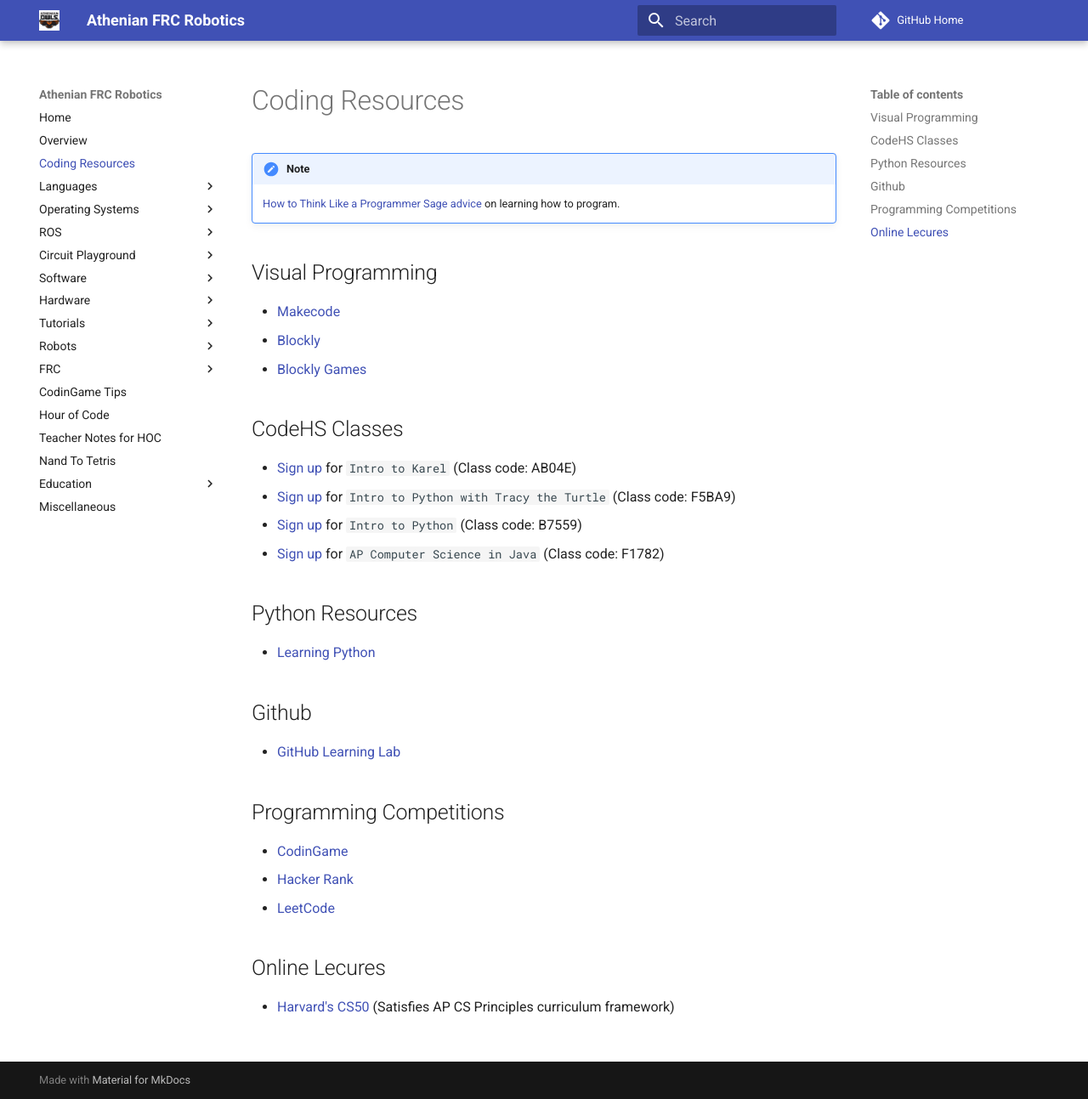
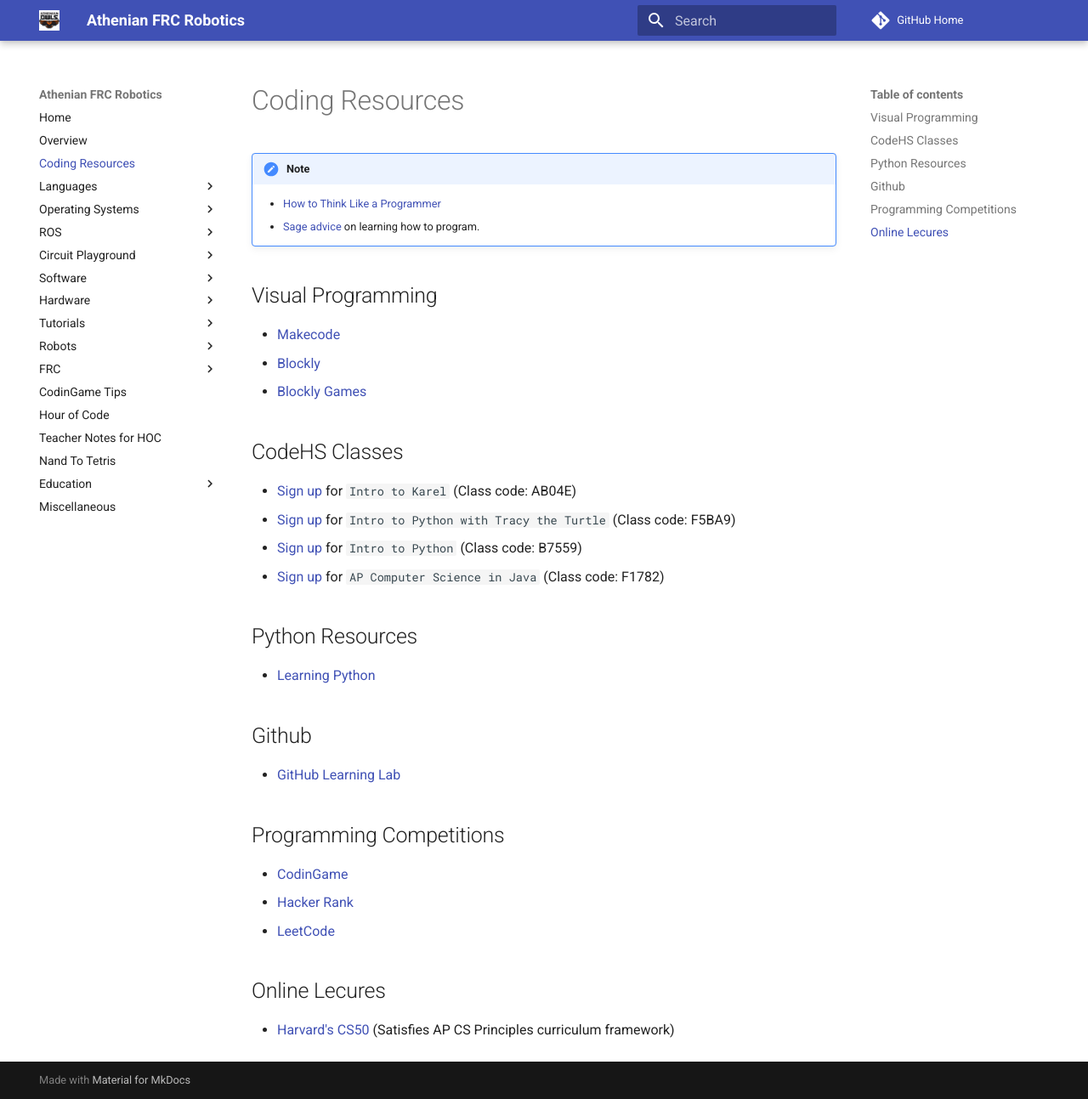
Before and after one commit to athenian-robotics/athenian-robotics-mkdocs, an MkDocs documentation site: the page built from docs/coding-resources.md, in a window 1280 px wide and 1293 px high. Shown: the whole window at 85% size. Built offline with MkDocs 1.6.1 and Material for MkDocs 9.7.7, drawn with Linux system fonts in a browser that asks for light colours; comment, search, counter and statistics services are not loaded.

Commit message:
Update docs

```diff
--- a/docs/coding-resources.md
+++ b/docs/coding-resources.md
@@ -2,8 +2,8 @@
 
 !!! note
 
-    [How to Think Like a Programmer](https://medium.freecodecamp.org/how-to-think-like-a-programmer-lessons-in-problem-solving-d1d8bf1de7d2)
-    [Sage advice](http://norvig.com/21-days.html) on learning how to program.
+    * [How to Think Like a Programmer](https://medium.freecodecamp.org/how-to-think-like-a-programmer-lessons-in-problem-solving-d1d8bf1de7d2)
+    * [Sage advice](http://norvig.com/21-days.html) on learning how to program.
 
 ## Visual Programming
 * [Makecode](https://www.microsoft.com/en-us/makecode)
@@ -19,7 +19,6 @@
 ## Python Resources
 * [Learning Python](./learning-python/)
 
-
 ## Github
 * [GitHub Learning Lab](https://lab.github.com)
 
```
